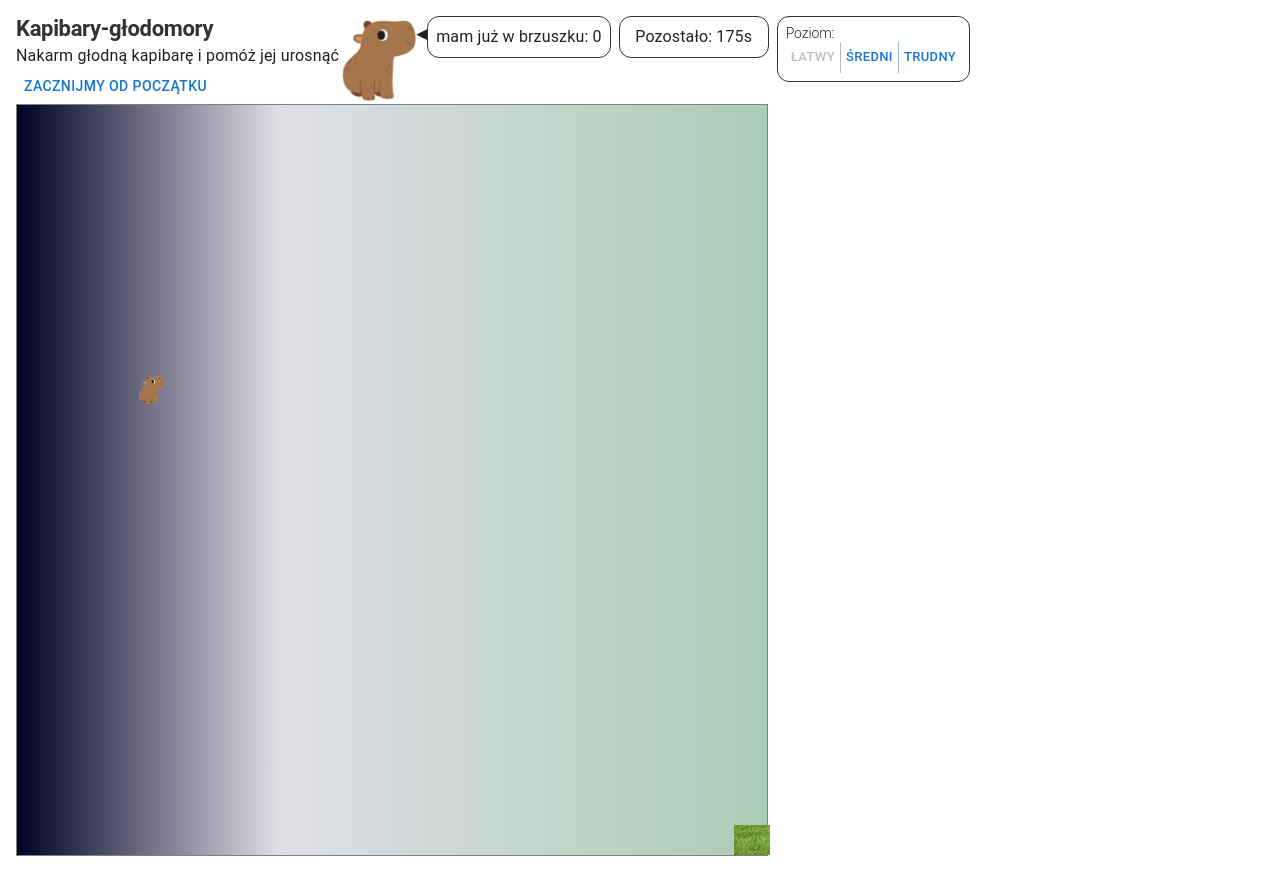
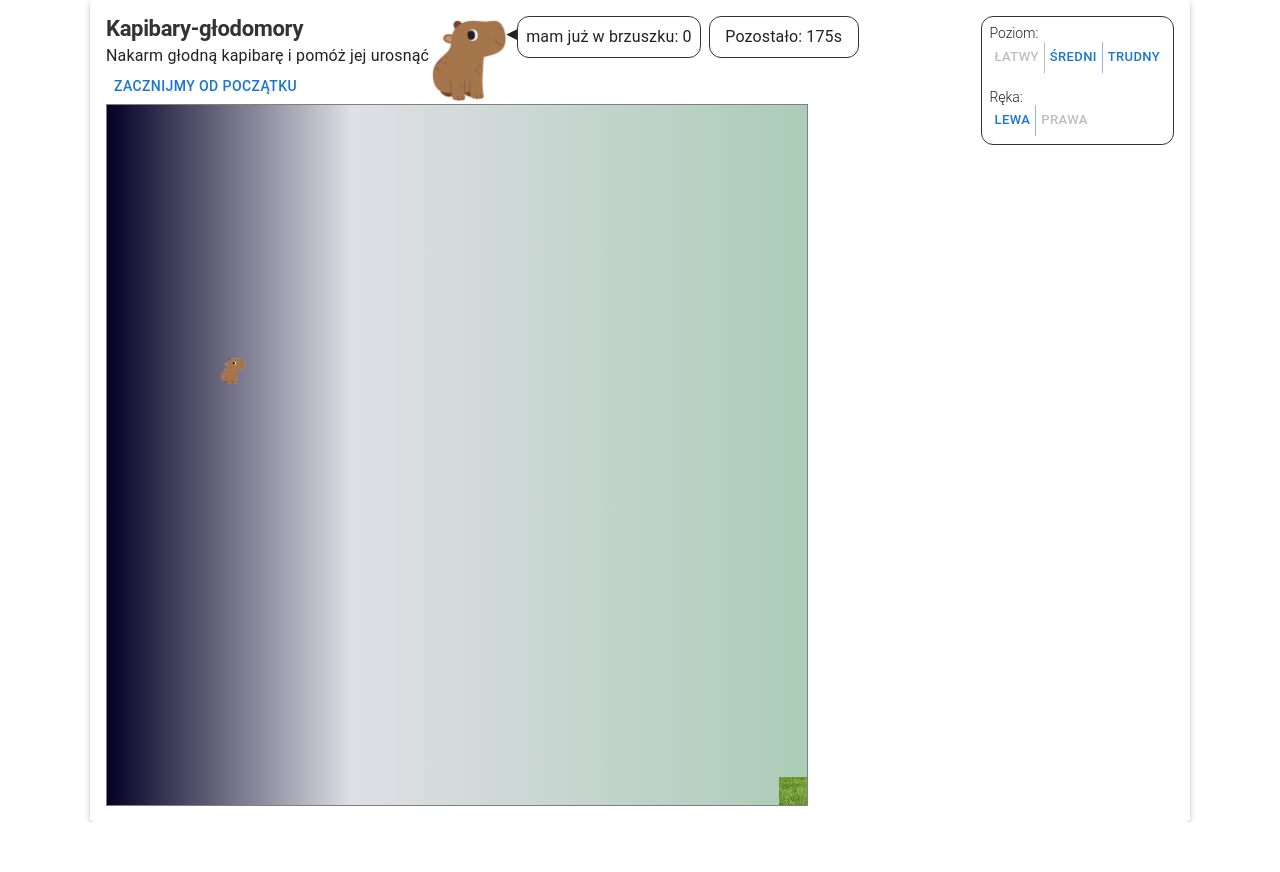
Before and after one commit to WojciechBylica/hungry-capybaras, a React (Vite) app: page / in a window 1280 px wide. After the commit the page ends 822 px from the top, so only its background shows below. Built offline with nearby package versions, Linux system fonts and the light colour scheme.

Commit message:
added left hand verion

```diff
--- a/src/App.tsx
+++ b/src/App.tsx
@@ -1,8 +1,14 @@
 import { Box, Button, Typography } from '@mui/material'
 import capibara from './assets/capibara-img.png'
 import { useApp } from './useApp'
-import { getFill } from './utils'
-import { AlertDialog, CurrentResult, LevelButtons, Timer } from './components'
+import { boxSize, getFill } from './utils'
+import {
+    AlertDialog,
+    CurrentResult,
+    HandButtons,
+    LevelButtons,
+    Timer,
+} from './components'
 import { GameContext } from './context'
 
 function App() {
@@ -11,7 +17,10 @@ function App() {
     return (
         <GameContext.Provider value={{ handleReset, count, ...rest }}>
             <AlertDialog />
-            <Box component="header" sx={{ display: 'flex' }}>
+            <Box
+                component="header"
+                sx={{ display: 'flex', position: 'relative' }}
+            >
                 <Box>
                     <Typography variant="h1">Kapibary-głodomory </Typography>
                     <Typography>
@@ -30,14 +39,35 @@ function App() {
                 <CurrentResult />
                 <Box sx={{ display: 'flex', height: 'fit-content' }}>
                     <Timer />
+                    <Box
+                        sx={{
+                            p: '8px',
+                            borderRadius: '12px',
+                            border: '1px solid #333',
+                            position: 'absolute',
+                            top: 0,
+                            right: 0,
+                        }}
+                    >
+                        <Typography variant="h2" sx={{ fontSize: '14px' }}>
+                            Poziom:
+                        </Typography>
                         <LevelButtons />
+                        <Typography
+                            variant="h2"
+                            sx={{ fontSize: '14px', mt: '16px' }}
+                        >
+                            Ręka:
+                        </Typography>
+                        <HandButtons />
+                    </Box>
                 </Box>
             </Box>
 
+            <Box sx={{ flexGrow: '1', display: 'flex' }}>
                 <Box
                     component="section"
                     sx={{
-                    flexGrow: '1',
                         border: '1px solid gray',
                         width: 'fit-content',
                         backgroundColor: '#020024',
@@ -48,15 +78,15 @@ function App() {
                     <Box
                         sx={{
                             display: 'grid',
-                        gridTemplateColumns: `repeat(${maxWidth}, minmax(30px, 30px))`,
+                            gridTemplateColumns: `repeat(${maxWidth}, minmax(28px, 28px))`,
                         }}
                     >
                         {fields.map(({ id, fill }) => (
                             <Box
                                 key={id}
                                 sx={{
-                                height: '30px',
-                                width: '30px',
+                                    height: `${boxSize}px`,
+                                    width: `${boxSize}px`,
                                     display: 'flex',
                                     justifyContent: 'center',
                                     alignItems: 'flex-end',
@@ -67,6 +97,7 @@ function App() {
                         ))}
                     </Box>
                 </Box>
+            </Box>
         </GameContext.Provider>
     )
 }
--- /dev/null
+++ b/src/components/handButtons/HandButtons.tsx
@@ -0,0 +1,29 @@
+import { Button, ButtonGroup } from '@mui/material'
+import { useGameContext } from '../../context'
+import { getHandLabel } from '../../utils'
+
+export const HandButtons = () => {
+    const { hand, setHand, handleReset } = useGameContext()
+    return (
+        <ButtonGroup variant="text" size="small" aria-label="Wybór ręki">
+            <Button
+                disabled={hand === 'left'}
+                onClick={() => {
+                    setHand('left')
+                    handleReset()
+                }}
+            >
+                {getHandLabel('left')}
+            </Button>
+            <Button
+                disabled={hand === 'right'}
+                onClick={() => {
+                    setHand('right')
+                    handleReset()
+                }}
+            >
+                {getHandLabel('right')}
+            </Button>
+        </ButtonGroup>
+    )
+}
--- /dev/null
+++ b/src/components/handButtons/index.ts
@@ -0,0 +1 @@
+export { HandButtons } from './HandButtons'
--- a/src/components/index.ts
+++ b/src/components/index.ts
@@ -2,3 +2,4 @@ export * from './timer'
 export * from './currentResult'
 export * from './levelButtons'
 export * from './dialog'
+export * from './handButtons'
--- a/src/components/levelButtons/LevelButtons.tsx
+++ b/src/components/levelButtons/LevelButtons.tsx
@@ -1,14 +1,10 @@
-import { Box, Button, ButtonGroup, Typography } from '@mui/material'
+import { Button, ButtonGroup } from '@mui/material'
 import { useGameContext } from '../../context'
 import { getLevelLabel } from '../../utils'
 
 export const LevelButtons = () => {
     const { level, setLevel, handleReset } = useGameContext()
     return (
-        <Box sx={{ p: '8px', borderRadius: '12px', border: '1px solid #333' }}>
-            <Typography variant="h2" sx={{ fontSize: '14px' }}>
-                Poziom:
-            </Typography>
         <ButtonGroup
             variant="text"
             size="small"
@@ -42,6 +38,5 @@ export const LevelButtons = () => {
                 {getLevelLabel('hard')}
             </Button>
         </ButtonGroup>
-        </Box>
     )
 }
--- a/src/context.ts
+++ b/src/context.ts
@@ -4,7 +4,7 @@ import {
     createContext,
     useContext,
 } from 'react'
-import type { DialogDataType, LevelType } from './types'
+import type { DialogDataType, HandType, LevelType } from './types'
 
 interface GameContextType {
     count: number
@@ -18,6 +18,8 @@ interface GameContextType {
     dialogData: DialogDataType
     handleClickOpenDialog: (message: string) => void
     handleCloseDialog: () => void
+    hand: HandType
+    setHand: Dispatch<SetStateAction<HandType>>
 }
 
 export const GameContext = createContext<GameContextType | null>(null)
--- a/src/main.tsx
+++ b/src/main.tsx
@@ -1,13 +1,13 @@
 import { createRoot } from 'react-dom/client'
 import App from './App.tsx'
 import { AppThemeProvider } from './theme'
-import { Box, CssBaseline } from '@mui/material'
+import { CssBaseline, Paper } from '@mui/material'
 
 createRoot(document.getElementById('root')!).render(
     <AppThemeProvider>
         <CssBaseline />
-        <Box component="main">
+        <Paper component="main" elevation={3}>
             <App />
-        </Box>
+        </Paper>
     </AppThemeProvider>
 )
--- a/src/theme/ThemeProvider.tsx
+++ b/src/theme/ThemeProvider.tsx
@@ -1,6 +1,6 @@
-import * as React from 'react';
+import * as React from 'react'
 
-import { ThemeProvider, createTheme } from '@mui/material/styles';
+import { ThemeProvider, createTheme } from '@mui/material/styles'
 
 const theme = createTheme({
     typography: {
@@ -9,28 +9,31 @@ const theme = createTheme({
             fontWeight: 600,
             color: '#333',
             marginTop: 0,
-            marginBottom:2,
+            marginBottom: 2,
         },
     },
     components: {
         MuiCssBaseline: {
             styleOverrides: {
                 main: {
-                    Height: '100vh',
+                    minHeight: '100vh',
                     padding: '16px',
                     backgroundColor: '#fff',
                     display: 'flex',
                     flexDirection: 'column',
                     justifyContent: 'center',
-                    maxWidth: 1280,
-                    width: '100%',
-                    margin: '0 auto'
+                    width: '1100px',
+                    margin: '0 auto',
                 },
             },
         },
     },
-});
+})
 
-export const AppThemeProvider = ({children}:{children: React.ReactNode}) => {
-  return <ThemeProvider theme={theme}>{children}</ThemeProvider>;
+export const AppThemeProvider = ({
+    children,
+}: {
+    children: React.ReactNode
+}) => {
+    return <ThemeProvider theme={theme}>{children}</ThemeProvider>
 }
--- a/src/types.ts
+++ b/src/types.ts
@@ -10,3 +10,5 @@ export type FieldType = {
 export type LevelType = 'easy' | 'medium' | 'hard'
 
 export type DialogDataType = { open: boolean; message: string }
+
+export type HandType = 'left' | 'right'
--- a/src/useApp.ts
+++ b/src/useApp.ts
@@ -1,6 +1,12 @@
 import { useEffect, useState } from 'react'
-import type { FieldType, LevelType } from './types'
-import { getInitialState, getRandomIndex, getTimeLeft, playMore } from './utils'
+import type { FieldType, HandType, LevelType } from './types'
+import {
+    getDirectionKeys,
+    getInitialState,
+    getRandomIndex,
+    getTimeLeft,
+    playMore,
+} from './utils'
 import { useDialog } from './components'
 
 export const useApp = () => {
@@ -22,6 +28,7 @@ export const useApp = () => {
     const [timeLeft, setTimeLeft] = useState(initialTimeLeft)
     const [resetKey, setResetKey] = useState(0)
     const { handleClickOpenDialog, handleCloseDialog, dialogData } = useDialog()
+    const [hand, setHand] = useState<HandType>('right')
 
     const handleReset = () => {
         setFields(initialValues)
@@ -33,12 +40,7 @@ export const useApp = () => {
 
     useEffect(() => {
         const handleKeyDown = (event: KeyboardEvent) => {
-            const directionKeys = [
-                'ArrowUp',
-                'ArrowDown',
-                'ArrowLeft',
-                'ArrowRight',
-            ]
+            const directionKeys = getDirectionKeys(hand)
             if (directionKeys.includes(event.key)) {
                 event.preventDefault()
             }
@@ -59,16 +61,16 @@ export const useApp = () => {
                 let nextY = capibaraPos.y
 
                 switch (event.key) {
-                    case 'ArrowUp':
+                    case directionKeys[0]:
                         nextY = nextY > 1 ? nextY - 1 : maxWidth
                         break
-                    case 'ArrowDown':
+                    case directionKeys[1]:
                         nextY = nextY < maxWidth ? nextY + 1 : 1
                         break
-                    case 'ArrowLeft':
+                    case directionKeys[2]:
                         nextX = nextX > 1 ? nextX - 1 : maxWidth
                         break
-                    case 'ArrowRight':
+                    case directionKeys[3]:
                         nextX = nextX < maxWidth ? nextX + 1 : 1
                         break
                 }
@@ -143,7 +145,7 @@ export const useApp = () => {
 
         window.addEventListener('keydown', handleKeyDown)
         return () => window.removeEventListener('keydown', handleKeyDown)
-    }, [fields, resetKey, timeLeft, stage])
+    }, [fields, resetKey, timeLeft, stage, hand])
 
     return {
         fields,
@@ -160,5 +162,7 @@ export const useApp = () => {
         handleClickOpenDialog,
         handleCloseDialog,
         dialogData,
+        hand,
+        setHand,
     }
 }
--- a/src/utils.tsx
+++ b/src/utils.tsx
@@ -1,6 +1,14 @@
-import type { FieldType, FillType, LevelType } from './types'
+import type { FieldType, FillType, HandType, LevelType } from './types'
 import capibara from './assets/capibara-img.png'
 import grass from './assets/grass.png'
+import { Box } from '@mui/material'
+
+export const boxSize = 28
+
+export const getDirectionKeys = (hand: HandType) =>
+    hand === 'right'
+        ? ['ArrowUp', 'ArrowDown', 'ArrowLeft', 'ArrowRight']
+        : ['w', 's', 'a', 'd']
 
 export const getLevelMultiplier = (level: LevelType) => {
     switch (level) {
@@ -26,6 +34,9 @@ export const getLevelLabel = (level: LevelType) => {
             return 'łatwy'
     }
 }
+
+export const getHandLabel = (hand: HandType) =>
+    hand === 'right' ? 'prawa' : 'lewa'
 
 export const getTimeLeft = (stage: number, level: LevelType) => {
     switch (stage) {
@@ -74,7 +85,7 @@ export const playMore = (count: number, stage: number) => {
 }
 
 export const getSize = (count: number) =>
-    count > 0 ? `${30 * (1 + count / 10)}px` : '30px'
+    count > 0 ? `${boxSize * (1 + count / 10)}px` : `${boxSize}px`
 
 export const getFill = (count: number, fill: FillType) => {
     switch (fill) {
@@ -88,7 +99,15 @@ export const getFill = (count: number, fill: FillType) => {
                 />
             )
         case 'grass':
-            return <img src={grass} height="30px" width="auto" alt="" />
+            return (
+                <Box
+                    component="img"
+                    src={grass}
+                    height={`${boxSize}px`}
+                    width={`${boxSize}px`}
+                    alt=""
+                />
+            )
         default:
             return null
     }
```
Lines whose indentation alone changed are shown as unchanged.
